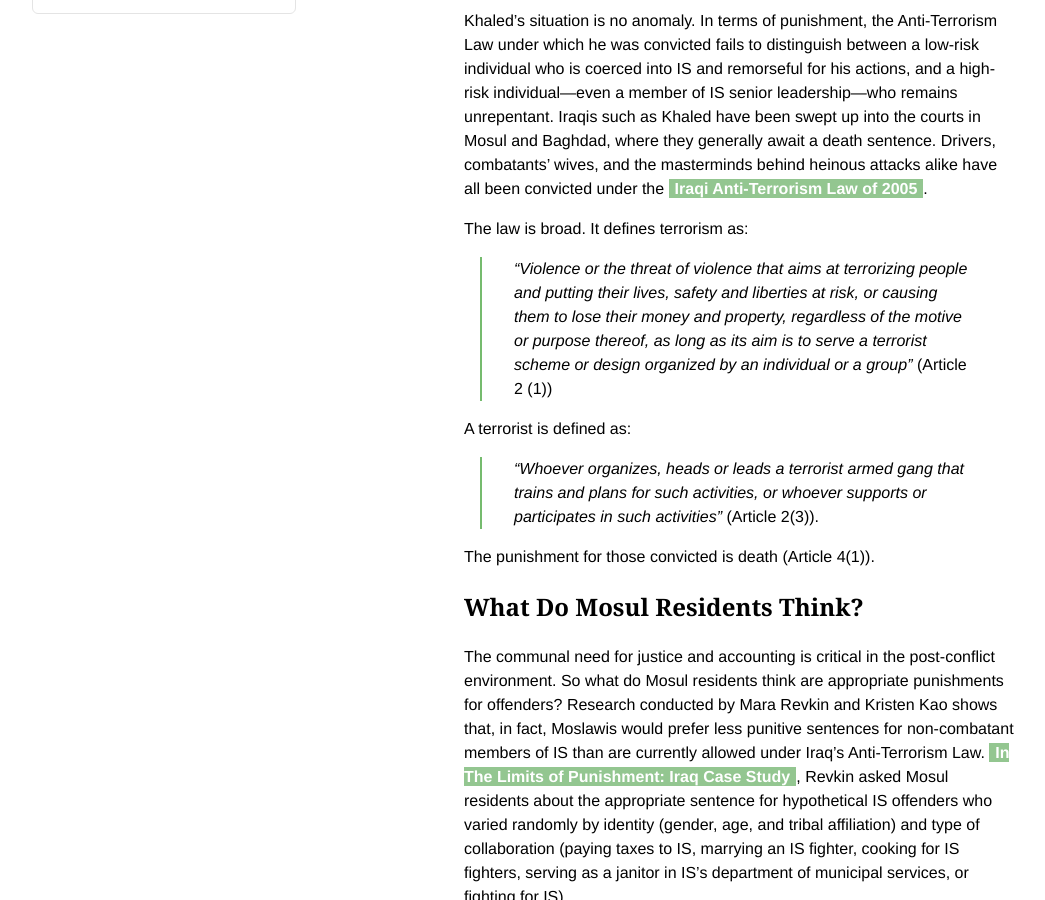
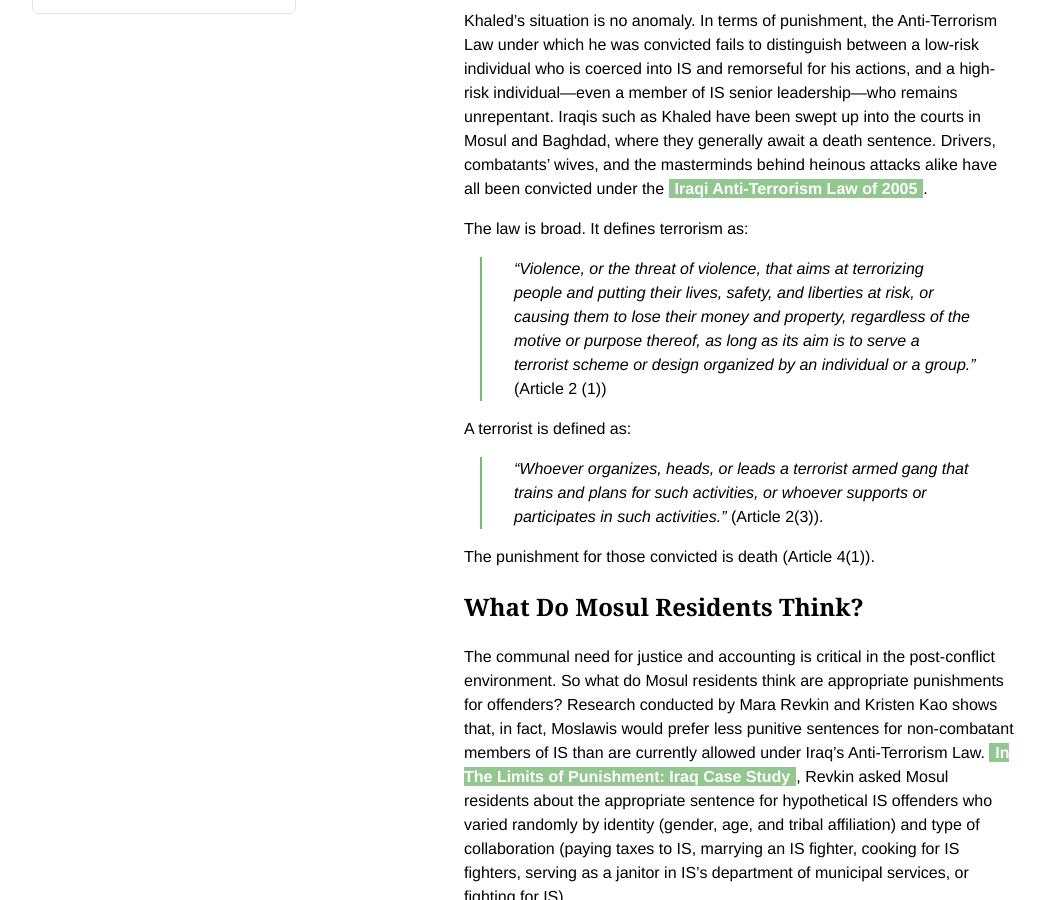
Before and after one commit to BryanSchuetz/CS-, a Jekyll site: the page built from _posts/2018-10-01-iraqs-prisoner-dilemma.markdown, in a window 1280 px wide and 900 px high, scrolled down 1258 px. Shown: the whole window, without its empty margins (116-1161 px from the left). Built offline with Jekyll 4.4.1, drawn with Linux system fonts in a browser that asks for light colours.

```diff
--- a/_posts/2018-10-01-iraqs-prisoner-dilemma.markdown
+++ b/_posts/2018-10-01-iraqs-prisoner-dilemma.markdown
@@ -28,11 +28,11 @@ Khaled’s situation is no anomaly. In terms of punishment, the Anti-Terrorism L
 
 The law is broad. It defines terrorism as:
 
-> *“Violence or the threat of violence that aims at terrorizing people and putting their lives, safety and liberties at risk, or causing them to lose their money and property, regardless of the motive or purpose thereof, as long as its aim is to serve a terrorist scheme or design organized by an individual or a group”* (Article 2 (1))
+> *“Violence, or the threat of violence, that aims at terrorizing people and putting their lives, safety, and liberties at risk, or causing them to lose their money and property, regardless of the motive or purpose thereof, as long as its aim is to serve a terrorist scheme or design organized by an individual or a group.”* (Article 2 (1))
 
 A terrorist is defined as:
 
-> *“Whoever organizes, heads or leads a terrorist armed gang that trains and plans for such activities, or whoever supports or participates in such activities”* (Article 2(3)).
+> *“Whoever organizes, heads, or leads a terrorist armed gang that trains and plans for such activities, or whoever supports or participates in such activities.”* (Article 2(3)).
 
 The punishment for those convicted is death (Article 4(1)).
 
```
